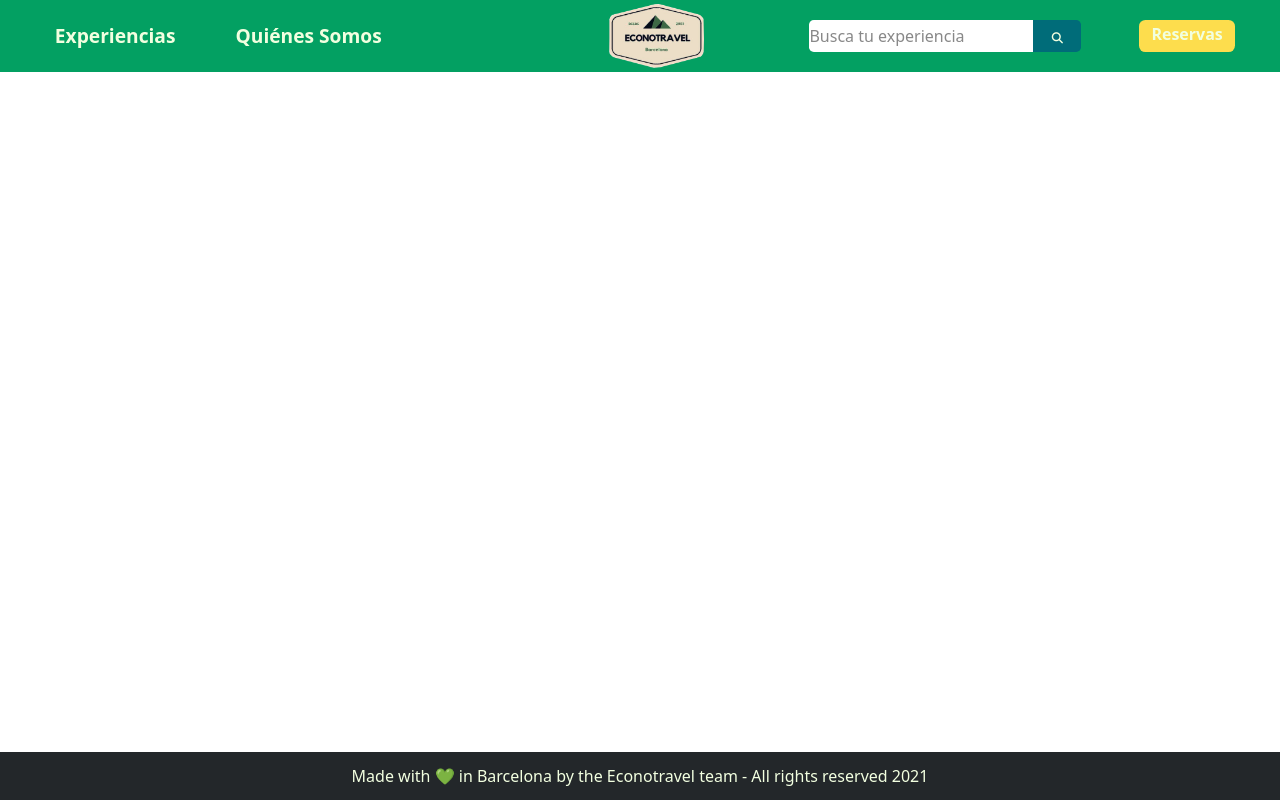
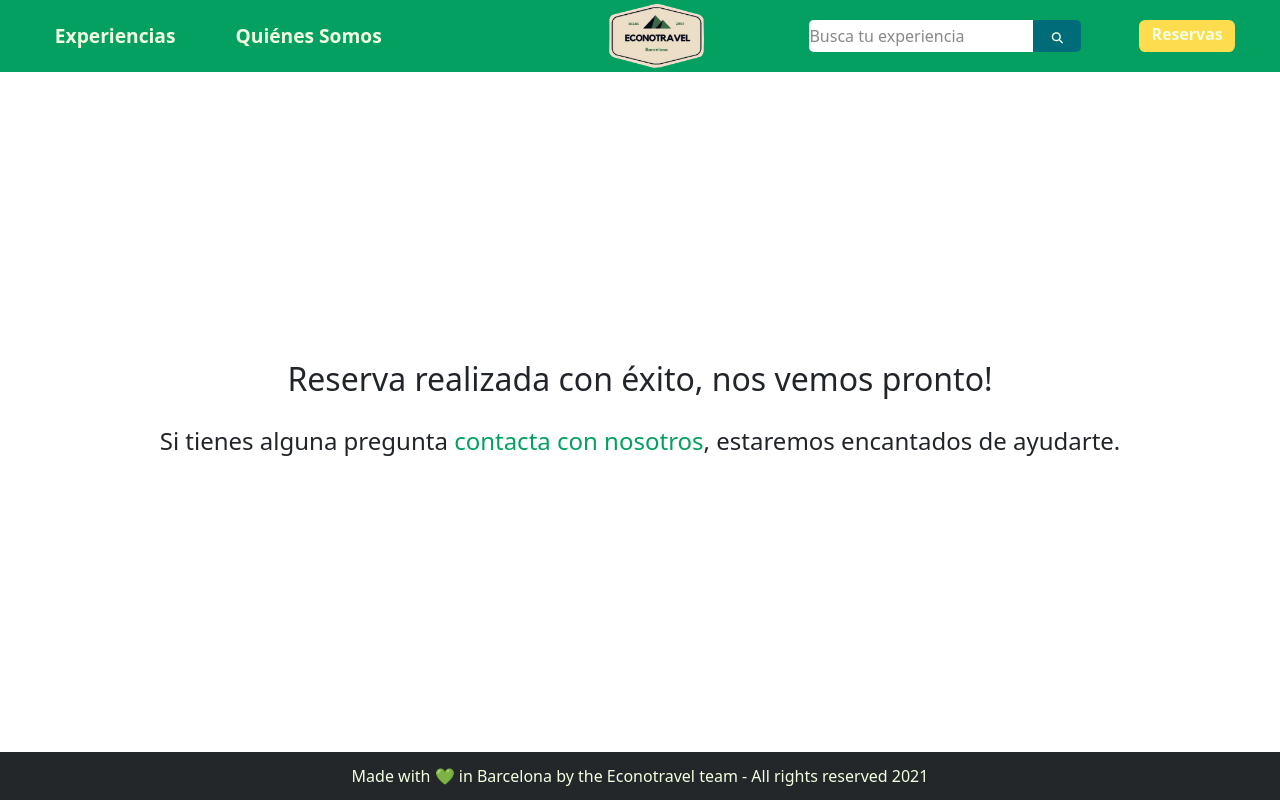
Before and after one commit to yassscoder/Econotravel-app-starter-6, a React app in the folder web-client/: page /Booking-done in a window 1280 px wide. Built offline with nearby package versions, Linux system fonts and the light colour scheme.

Commit message:
mensaje final reserva, scroll a seccion

```diff
--- a/web-client/package.json
+++ b/web-client/package.json
@@ -26,6 +26,7 @@
     "html-webpack-plugin": "^5.3.2",
     "mini-css-extract-plugin": "^2.1.0",
     "node-sass": "^6.0.1",
+    "react-router-hash-link": "^2.4.3",
     "sass-loader": "^12.1.0",
     "style-loader": "^3.1.0",
     "webpack": "^5.44.0"
--- a/web-client/src/js/components/App.jsx
+++ b/web-client/src/js/components/App.jsx
@@ -9,6 +9,7 @@ import {ExperienciaMontseny} from "./Experiencia-montseny";
 import {QuienesSomos2} from "./QuienesSomos2";
 import {Footer} from "./Footer";
 import {ExperiencePanel} from "./ExperiencePanel";
+import {SuccesfulBooking} from "./SuccesfulBooking";
 
 
 export const App = () => {
@@ -20,7 +21,6 @@ export const App = () => {
                              <Route exact path="/">
                                  <Home />
                                  <Experiencias/>
-
                              </Route>
                                 <Route path="/experiencias">
                                     <Experiencias />
@@ -35,6 +35,9 @@ export const App = () => {
                              <Route path="/Experiencia-montseny">
                                  <ExperienciaMontseny />
                              </Route>
+                             <Route path="/Booking-done">
+                                 <SuccesfulBooking />
+                             </Route>
                          </Switch>
                     <Footer/>
             </Router>
--- a/web-client/src/js/components/Experiencias.jsx
+++ b/web-client/src/js/components/Experiencias.jsx
@@ -6,8 +6,9 @@ import card04 from "./assets/card04.jpg";
 import card05 from "./assets/card05.jpg";
 import card06 from "./assets/card06.jpg";
 import {Link} from "react-router-dom";
+import {HashLink} from "react-router-hash-link";
 
-export const Experiencias = () => <section className={"containerPageExperiences"}>
+export const Experiencias = () => <section id={"sectionExperiences"} className={"containerPageExperiences"}>
     <section className="tituloexp">
         <h1 className={"titleExp"}> Descubre nuestras experiencias únicas</h1>
         <h2 className={"titleExp1"}> Turismo responsable km0</h2>
@@ -31,7 +32,7 @@ export const Experiencias = () => <section className={"containerPageExperiences"
         <div className="card-like-bar">
             <h3 className={"priceExperience2"}>125€</h3>
             <div className="like-text">
-                <Link  to={"/reservas"} >
+                <Link to={"/Experiencia-montseny"}>
                     <button className={"buttonCard"} type={"button"}>Descubre más</button>
                 </Link>
             </div>
@@ -56,7 +57,7 @@ export const Experiencias = () => <section className={"containerPageExperiences"
         <div className="card-like-bar">
             <h3 className={"priceExperience2"}>250€</h3>
             <div className="like-text">
-                <Link  to={"/reservas"} >
+                <Link  to={"/Experiencia-montseny"} >
                     <button className={"buttonCard"} type={"button"}>Descubre más</button>
                 </Link>
             </div>
--- a/web-client/src/js/components/QuienesSomos2.jsx
+++ b/web-client/src/js/components/QuienesSomos2.jsx
@@ -55,7 +55,7 @@ export function QuienesSomos2() {
                     </div>
                     <p>Visitanos en Carrer dels Viatgers 28 de Barcelona</p>
                 </div>
-                <div className={"wrapperContact"}>
+                <div id="sectionContact" className={"wrapperContact"}>
                     <div className={"wrapperDataContact"}>
                         <i className="fas fa-phone-alt"></i>
                         <h2>Llámanos</h2>
--- /dev/null
+++ b/web-client/src/js/components/SuccesfulBooking.jsx
@@ -0,0 +1,9 @@
+import * as React from "react";
+import { HashLink } from 'react-router-hash-link';
+
+export const SuccesfulBooking = () =>
+
+    <div className={"containerBooking"}>
+        <h2>Reserva realizada con éxito, nos vemos pronto!</h2>
+        <h4>Si tienes alguna pregunta <HashLink smooth to={"/quienessomos/#sectionContact"}><span className={"bookingContact"}>contacta con nosotros</span></HashLink>, estaremos encantados de ayudarte.</h4>
+    </div>
--- a/web-client/src/js/components/navigationBar.jsx
+++ b/web-client/src/js/components/navigationBar.jsx
@@ -1,13 +1,14 @@
 import * as React from "react";
 import {Link} from "react-router-dom";
 import logo from './assets/logo-center.png';
+import {HashLink} from "react-router-hash-link";
 
 
 
 export const NavigationBar = () => (
     <nav className={"navigationBar"}>
         <div className={"containerExpWho"}>
-        <Link to={"/experiencias"} className={"exp-who"}>Experiencias</Link>
+        <HashLink smooth to={"/#sectionExperiences"} className={"exp-who"}>Experiencias</HashLink>
         <Link to={"/quienessomos"} className={"exp-who"}>Quiénes Somos</Link>
         </div>
         <Link to={"/"} >
--- a/web-client/src/js/components/reservas.jsx
+++ b/web-client/src/js/components/reservas.jsx
@@ -1,4 +1,5 @@
 import * as React from "react";
+import {Link} from "react-router-dom";
 
 export const Reservas  = () => <section>
 
@@ -19,21 +20,21 @@ export const Reservas  = () => <section>
                 <select class="desplegable" type="text" tabIndex="4" required id="experiencia" name="experiencia">
                     <option value={"experiencia"}> Selecciona tu experiencia </option>
                     <option value="1"> Montseny -- 250€ --  </option>
-                    <option value="1"> Vela -- 325€ -- </option>
-                    <option value="1"> Modernismo -- 100€ -- </option>
-                    <option value="1"> No me acuerdo -- 340€ -- </option>
-                    <option value="1"> Sigo sin acordarme --200€ -- </option>
+                    <option value="2"> Vela -- 280€ -- </option>
+                    <option value="3"> Modernismo -- 200€ -- </option>
+                    <option value="4"> Huerto -- 145€ -- </option>
+                    <option value="5"> Montserrat --125€ -- </option>
                 </select>
             </fieldset>
             <fieldset>
                 <select class="desplegable" type="text" tabIndex="4" required id="experiencia" name="experiencia">
                     <option select value={"experiencia"}> Número de personas </option>
                     <option value="1"> 1 </option>
-                    <option value="1"> 2 </option>
-                    <option value="1"> 3 </option>
-                    <option value="1"> 4 </option>
-                    <option value="1"> 5 </option>
-                    <option value="1"> 6 </option>
+                    <option value="2"> 2 </option>
+                    <option value="3"> 3 </option>
+                    <option value="4"> 4 </option>
+                    <option value="5"> 5 </option>
+                    <option value="6"> 6 </option>
                 </select>
             </fieldset>
 
@@ -42,7 +43,9 @@ export const Reservas  = () => <section>
             </fieldset>
 
             <fieldset>
+                <Link to={"/Booking-done"} >
                 <button name="submit" type="submit" id="contact-submit" data-submit="...Sending">Submit</button>
+                </Link>
             </fieldset>
 
         </form>
--- a/web-client/src/scss/main.scss
+++ b/web-client/src/scss/main.scss
@@ -165,7 +165,7 @@ body{
 }
 .wrapper {
   width:80%;
-  margin: 3rem auto;
+  margin: 3rem auto 10rem;
 }
 .aboutUs {
   font-size: 1.3rem;
@@ -256,6 +256,7 @@ body{
 .containerPageExperiences{
      display: flex;
      flex-direction: column;
+      margin-bottom: 6rem;
 }
 
 .tituloexp {
@@ -415,8 +416,21 @@ footer p {
 
 
 
+/*Reserva hecha*/
 
-
+.containerBooking{
+  display:flex;
+  flex-flow: column;
+  gap: 1.3rem;
+  margin: 18rem 2rem;
+  align-items: center;
+}
+.containerBooking a{
+  text-decoration: none;
+}
+.bookingContact {
+  color: var(--primary-color);
+}
 
 
 
@@ -552,7 +566,7 @@ fieldset {
   cursor: pointer;
   width: 100%;
   border: none;
-  background: #4CAF50;
+  background: var(--primary-color);
   color: #FFF;
   margin: 0 0 5px;
   padding: 10px;
@@ -560,7 +574,7 @@ fieldset {
 }
 
 #contact button[type="submit"]:hover {
-  background: #43A047;
+  background: var(--primary-color);
   -webkit-transition: background 0.3s ease-in-out;
   -moz-transition: background 0.3s ease-in-out;
   transition: background-color 0.3s ease-in-out;
```
Also changed, not shown: 2 other files (tests, documents, lock files or other folders).
